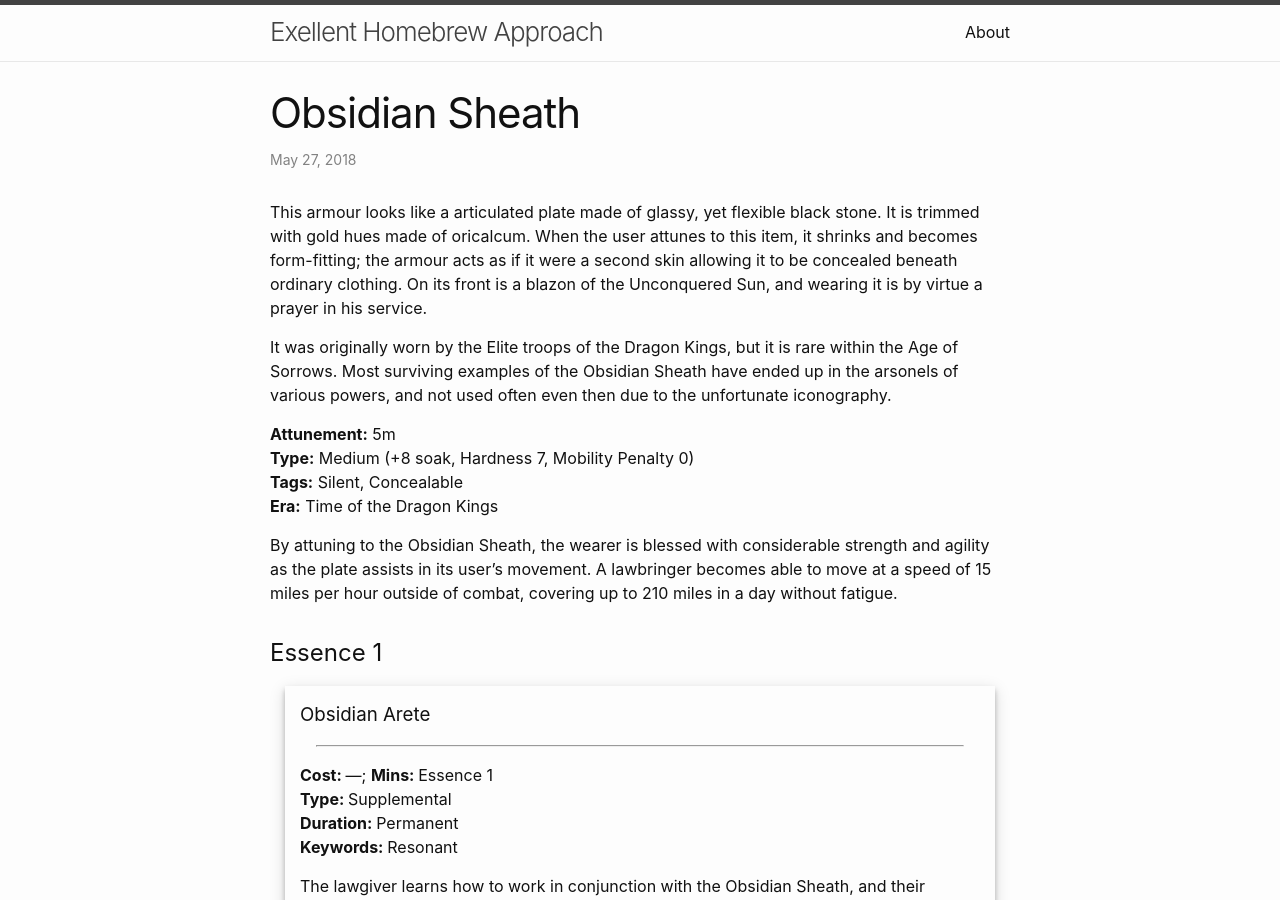
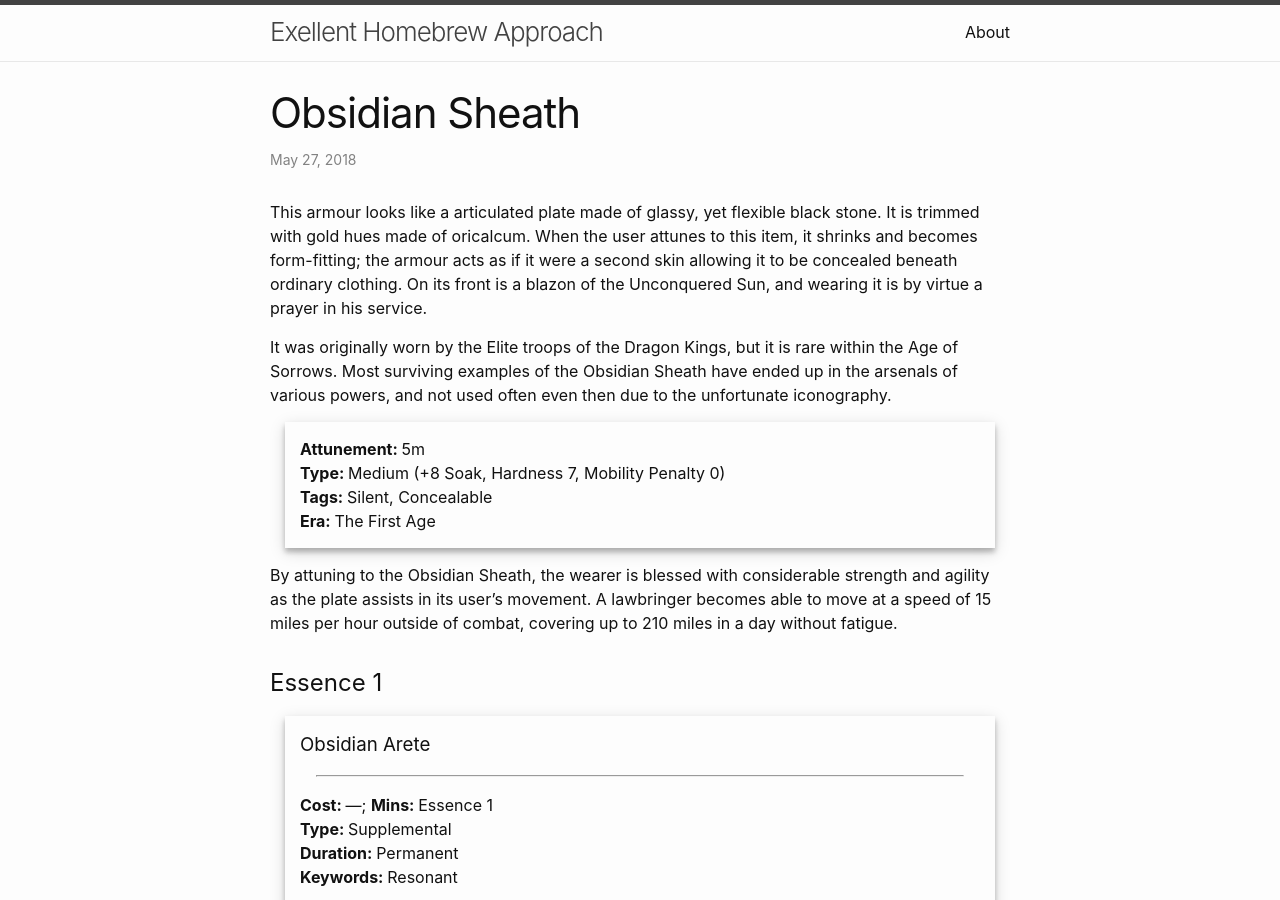
Before and after one commit to Everspace/Excellent-Homebrew-Approach, a Jekyll site: the page built from content/_artifacts/armour/Obsidian Sheath.md, in a window 1280 px wide and 900 px high. Built offline with Jekyll 4.4.1, drawn with Linux system fonts in a browser that asks for light colours.

Commit message:
Fancy up the attunement block

```diff
--- /dev/null
+++ b/_includes/artifacts/attunement.html
@@ -0,0 +1,71 @@
+{%- if include.artifact -%}
+  {%- assign artifact = include.artifact -%}
+{%- else -%}
+<div class="error">
+    Artifact wasn't assigned when including attunement.html <br />
+</div>
+{%- endif -%}
+
+{%- if artifact.weight -%}
+  {%- case artifact.category -%}
+  {%- when "Weapon" -%}
+    {%- if artifact.type -%}
+      {%- assign base_values = site.data.weapon[artifact.type][artifact.weight] -%}
+    {%- else -%}
+      <div class="error">
+        {{ artifact.title }} is missing a a type like Melee or Thrown
+      </div>
+    {%- endif -%}
+  {%- when "Armour" -%}
+    {%- assign base_values = site.data.armour.artifact[artifact.weight] -%}
+  {%- else -%}
+    <div class="error">
+      {{ artifact.title }} is missing a category like "Armour" or "Weapon"
+    </div>
+  {%- endcase -%}
+{%- else -%}
+<div class="error">
+  Please specify weight for the artifact titled {{ artifact.title }}
+</div>
+{%- endif -%}
+
+<div class="card">
+  <div>
+      <strong>Attunement: </strong> {{ artifact.attunement | default: base_values.attunement }}m
+  </div>
+  <div>
+    <strong>Type: </strong>
+    <span>
+      {%- case artifact.category -%}
+      {%- when "Weapon" -%}
+        Whoops I haven't done that yet
+      {%- when "Armour" -%}
+        {{ artifact.weight }}
+        (+{{
+          artifact.soak | default: base_values.soak
+        }} Soak, Hardness {{
+          artifact.hardness | default: base_values.hardness
+        }}, Mobility Penalty {{
+          artifact.mobility | default: base_values.mobility
+        }})
+      {%- endcase -%}
+    </span>
+
+    <span></span>
+  </div>
+  <div>
+    <strong>Tags: </strong>
+    <span>
+    {%- for tag in artifact.tags -%}
+      {%- unless forloop.first -%}, {% endunless -%}
+      {{- tag -}}
+    {%- else -%}
+      None
+    {%- endfor -%}
+    </span>
+  </div>
+  <div>
+    <strong>Era: </strong>
+    <span>{{ artifact.era | default: "Age of Sorrows" }}</span>
+  </div>
+</div>
--- a/content/_artifacts/armour/Obsidian Sheath.md
+++ b/content/_artifacts/armour/Obsidian Sheath.md
@@ -1,17 +1,20 @@
 ---
 title: Obsidian Sheath
 description: Obsidian and Orichalcum Dragon King Armour
-category: Medium Armour
+weight: Medium
+mobility: 0
+tags:
+- Silent
+- Concealable
+era: The First Age
+category: Armour
 rating: 4
 ---
 
 This armour looks like a articulated plate made of glassy, yet flexible black stone. It is trimmed with gold hues made of oricalcum. When the user attunes to this item, it shrinks and becomes form-fitting; the armour acts as if it were a second skin allowing it to be concealed beneath ordinary clothing. On its front is a blazon of the Unconquered Sun, and wearing it is by virtue a prayer in his service.
 
-It was originally worn by the Elite troops of the Dragon Kings, but it is rare within the Age of Sorrows. Most surviving examples of the Obsidian Sheath have ended up in the arsonels of various powers, and not used often even then due to the unfortunate iconography.
+It was originally worn by the Elite troops of the Dragon Kings, but it is rare within the Age of Sorrows. Most surviving examples of the Obsidian Sheath have ended up in the arsenals of various powers, and not used often even then due to the unfortunate iconography.
 
-**Attunement:** 5m <br />
-**Type:** Medium (+8 soak, Hardness 7, Mobility Penalty 0) <br />
-**Tags:** Silent, Concealable <br />
-**Era:** Time of the Dragon Kings <br />
+{% include artifacts/attunement.html artifact=page %}
 
 By attuning to the Obsidian Sheath, the wearer is blessed with considerable strength and agility as the plate assists in its user’s movement. A lawbringer becomes able to move at a speed of 15 miles per hour outside of combat, covering up to 210 miles in a day without fatigue.
```
Also changed, not shown: _data/armour/artifact.yml (added, +17 -0 lines).
